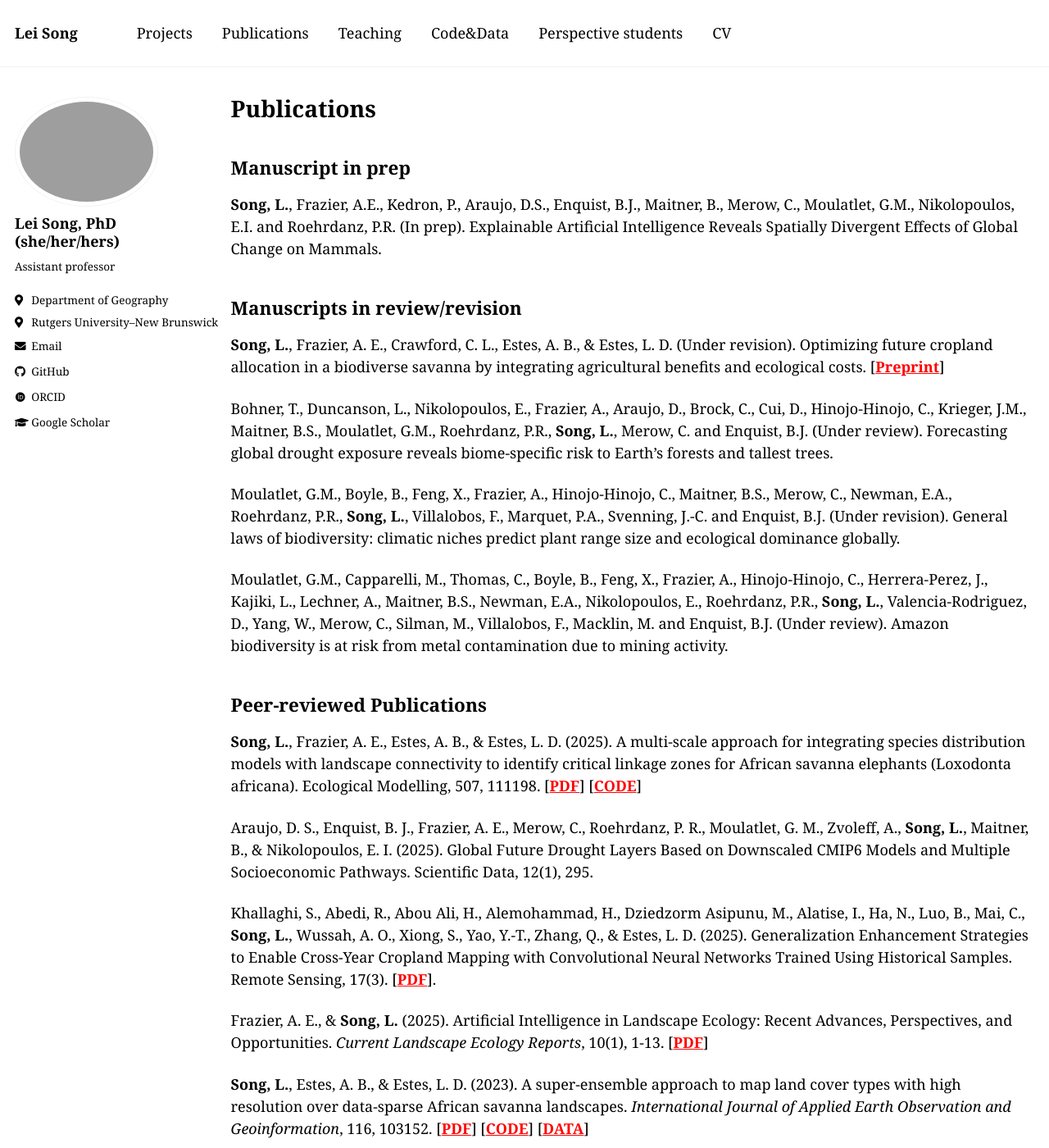
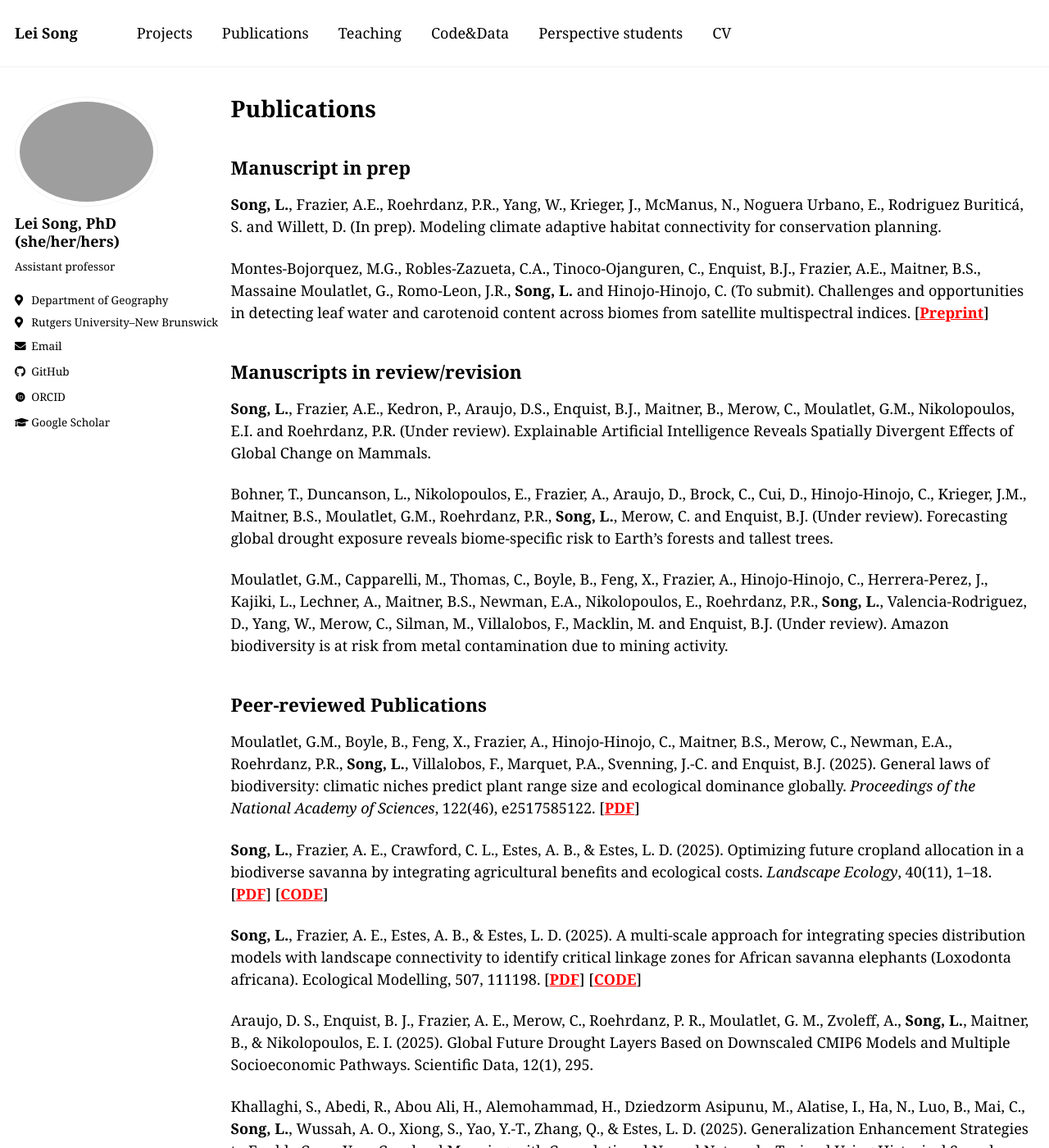
Before and after one commit to LLeiSong/website, a Jekyll site: the page built from _pages/publications.md, in a window 1280 px wide and 1400 px high. Shown: the whole window at 82% size. Built offline with Jekyll 4.4.1, drawn with Linux system fonts in a browser that asks for light colours; some web fonts are replaced.

Commit message:
Update site

```diff
--- a/_pages/publications.md
+++ b/_pages/publications.md
@@ -8,19 +8,23 @@ author_profile: true
 
 ## Manuscript in prep
 
-**Song, L.**, Frazier, A.E., Kedron, P., Araujo, D.S., Enquist, B.J., Maitner, B., Merow, C., Moulatlet, G.M., Nikolopoulos, E.I. and Roehrdanz, P.R. (In prep). Explainable Artificial Intelligence Reveals Spatially Divergent Effects of Global Change on Mammals.
+**Song, L.**, Frazier, A.E., Roehrdanz, P.R., Yang, W., Krieger, J., McManus, N., Noguera Urbano, E., Rodriguez Buriticá, S. and Willett, D. (In prep). Modeling climate adaptive habitat connectivity for conservation planning.
+
+Montes-Bojorquez, M.G., Robles-Zazueta, C.A., Tinoco-Ojanguren, C., Enquist, B.J., Frazier, A.E., Maitner, B.S., Massaine Moulatlet, G., Romo-Leon, J.R., **Song, L.** and Hinojo-Hinojo, C. (To submit). Challenges and opportunities in detecting leaf water and carotenoid content across biomes from satellite multispectral indices. [[<span style ="color:red">**Preprint**</span>](https://doi.org/10.1101/2025.11.01.686024)]
 
 ## Manuscripts in review/revision
 
-**Song, L.**, Frazier, A. E., Crawford, C. L., Estes, A. B., & Estes, L. D. (Under revision). Optimizing future cropland allocation in a biodiverse savanna by integrating agricultural benefits and ecological costs. [[<span style ="color:red">**Preprint**</span>](https://doi.org/10.31219/osf.io/4xnwb)]
+**Song, L.**, Frazier, A.E., Kedron, P., Araujo, D.S., Enquist, B.J., Maitner, B., Merow, C., Moulatlet, G.M., Nikolopoulos, E.I. and Roehrdanz, P.R. (Under review). Explainable Artificial Intelligence Reveals Spatially Divergent Effects of Global Change on Mammals.
 
 Bohner, T., Duncanson, L., Nikolopoulos, E., Frazier, A., Araujo, D., Brock, C., Cui, D., Hinojo-Hinojo, C., Krieger, J.M., Maitner, B.S., Moulatlet, G.M., Roehrdanz, P.R., **Song, L.**, Merow, C. and Enquist, B.J. (Under review). Forecasting global drought exposure reveals biome-specific risk to Earth’s forests and tallest trees.
-
-Moulatlet, G.M., Boyle, B., Feng, X., Frazier, A., Hinojo-Hinojo, C., Maitner, B.S., Merow, C., Newman, E.A., Roehrdanz, P.R., **Song, L.**, Villalobos, F., Marquet, P.A., Svenning, J.-C. and Enquist, B.J. (Under revision). General laws of biodiversity: climatic niches predict plant range size and ecological dominance globally.
 
 Moulatlet, G.M., Capparelli, M., Thomas, C., Boyle, B., Feng, X., Frazier, A., Hinojo-Hinojo, C., Herrera-Perez, J., Kajiki, L., Lechner, A., Maitner, B.S., Newman, E.A., Nikolopoulos, E., Roehrdanz, P.R., **Song, L.**, Valencia-Rodriguez, D., Yang, W., Merow, C., Silman, M., Villalobos, F., Macklin, M. and Enquist, B.J. (Under review). Amazon biodiversity is at risk from metal contamination due to mining activity.
 
 ## Peer-reviewed Publications
+
+Moulatlet, G.M., Boyle, B., Feng, X., Frazier, A., Hinojo-Hinojo, C., Maitner, B.S., Merow, C., Newman, E.A., Roehrdanz, P.R., **Song, L.**, Villalobos, F., Marquet, P.A., Svenning, J.-C. and Enquist, B.J. (2025). General laws of biodiversity: climatic niches predict plant range size and ecological dominance globally. *Proceedings of the National Academy of Sciences*, 122(46), e2517585122. [[<span style ="color:red">**PDF**</span>](www.pnas.org/doi/10.1073/pnas.2517585122)]
+
+**Song, L.**, Frazier, A. E., Crawford, C. L., Estes, A. B., & Estes, L. D. (2025). Optimizing future cropland allocation in a biodiverse savanna by integrating agricultural benefits and ecological costs. *Landscape Ecology*, 40(11), 1–18. [[<span style ="color:red">**PDF**</span>](https://link.springer.com/article/10.1007/s10980-025-02213-x)] [[<span style ="color:red">**CODE**</span>](https://github.com/LLeiSong/comTCA)]
 
 **Song, L.**, Frazier, A. E., Estes, A. B., & Estes, L. D. (2025). A multi-scale approach for integrating species distribution models with landscape connectivity to identify critical linkage zones for African savanna elephants (Loxodonta africana). Ecological Modelling, 507, 111198. [[<span style ="color:red">**PDF**</span>](https://doi.org/10.1016/j.ecolmodel.2025.111198)] [[<span style ="color:red">**CODE**</span>](https://github.com/LLeiSong/eleDistribution)]
 
```
Also changed, not shown: _pages/teaching.md (+4 -2 lines), 1 other file.
